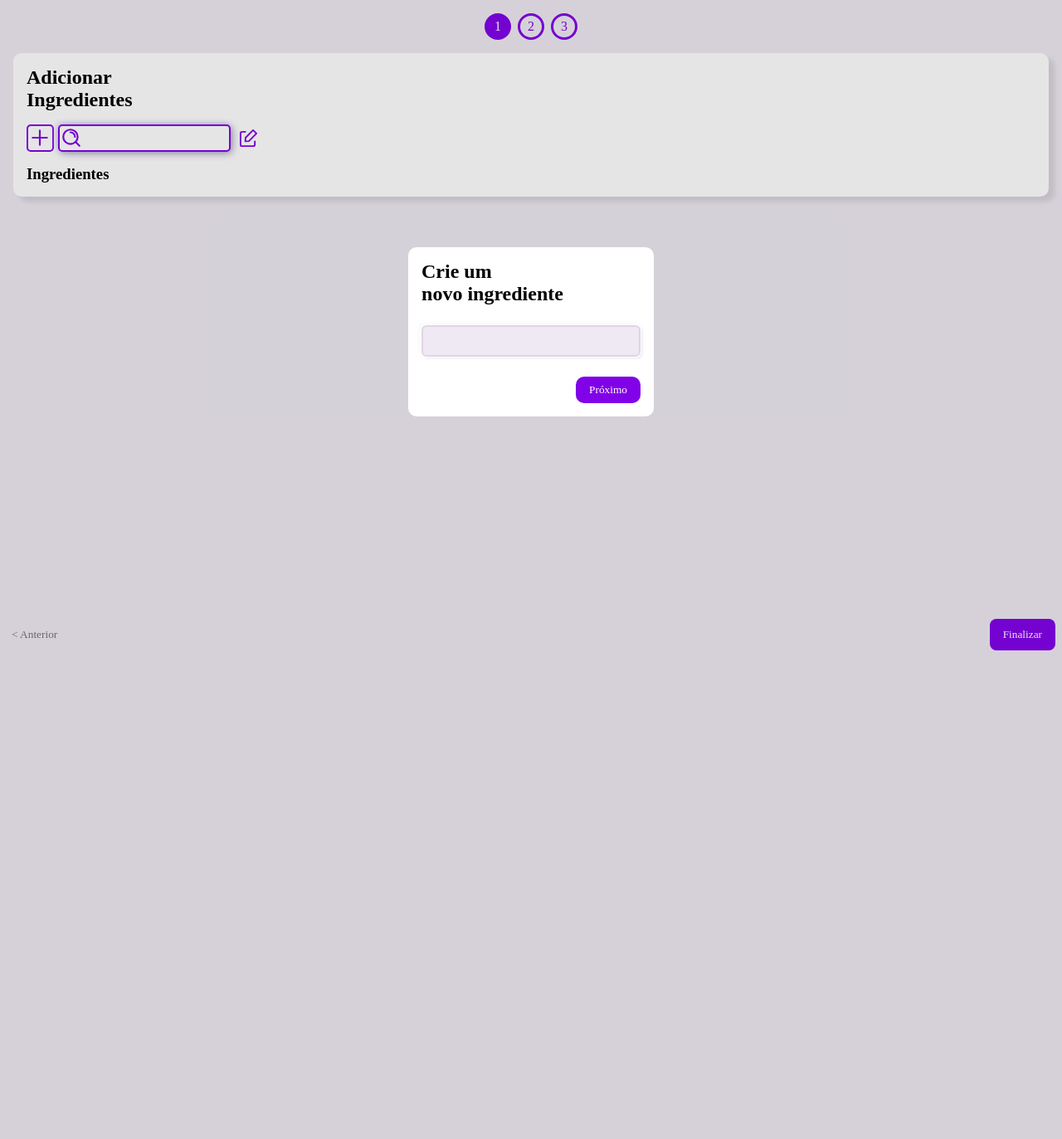
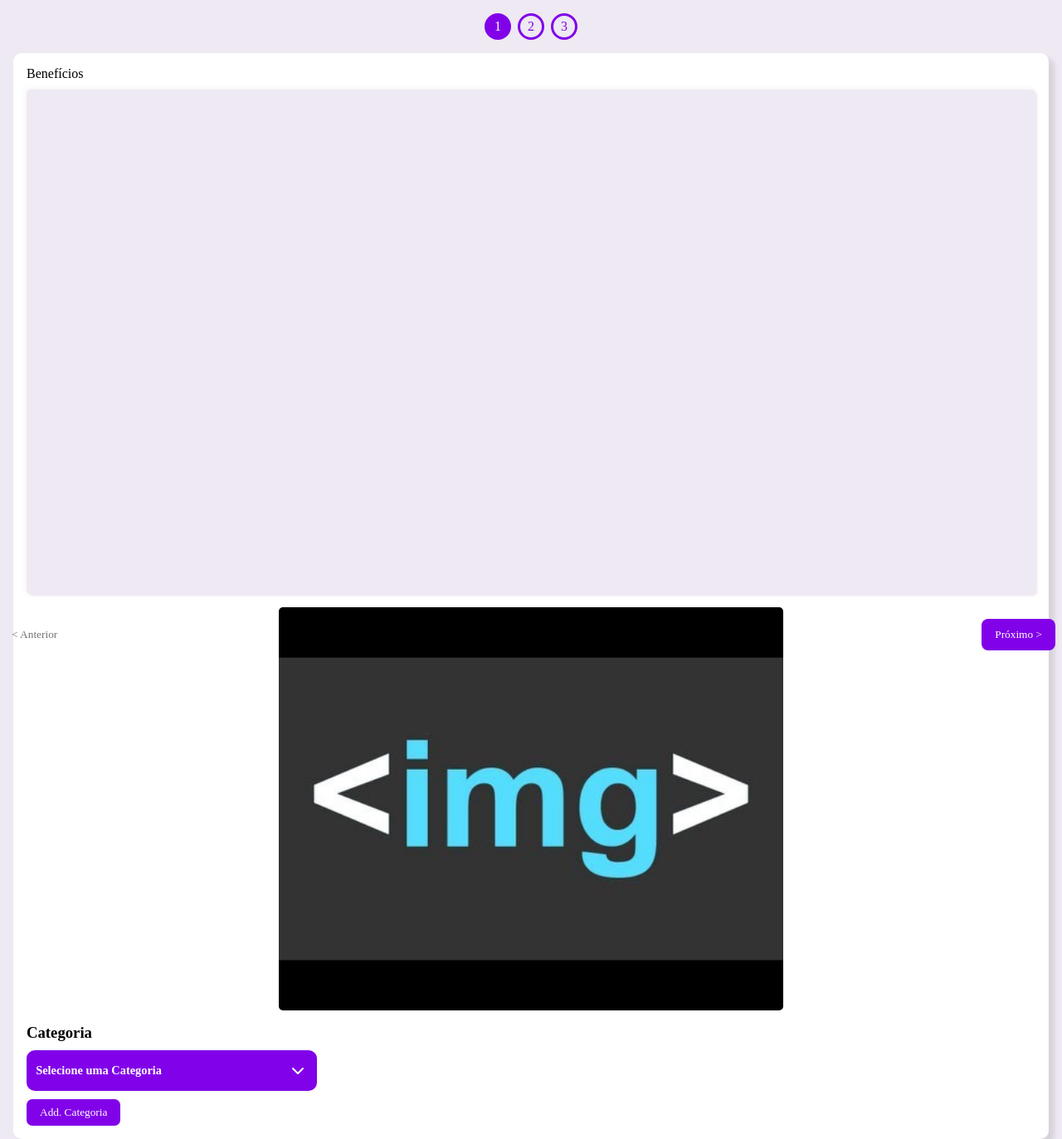
Before and after one commit to Diegobrix/Tg, a PHP site: page /app/pages/admin/misc/addRecipe.php in a window 1280 px wide. Shown: the whole page at 83% size. Before the commit the page ends 784 px from the top, so only its background shows below. Run offline with PHP 8.4, Linux system fonts and the light colour scheme; data that the repository does not hold is empty.

Commit message:
other: alterando os selects do form por uma solução personalizada

```diff
--- a/app/bd-conn-controller/pages/misc/getContent/getIngredients.php
+++ b/app/bd-conn-controller/pages/misc/getContent/getIngredients.php
@@ -11,9 +11,10 @@
    {
       $result = $stmt -> fetchAll(PDO::FETCH_ASSOC);
 
+      $response['ingredient'] = array();
       foreach($result as $res)
       {
-         $response['ingredient'] = $res;
+         $response['ingredient'][] = $res;
       }
    }
 
--- a/app/pages/admin/misc/addRecipe.php
+++ b/app/pages/admin/misc/addRecipe.php
@@ -13,7 +13,8 @@
       <!-- JS -->
       <script defer type="module" src="../../../../src/js/pages/misc/addRecipes/step-controller.js"></script>
       <script defer src="../../../../src/js/pages/misc/addRecipes/thumb_handler.js"></script>
-      <script defer src="../../../../src/js/pages/misc/addRecipes/dialog_controller.js"></script>
+      <script defer src="../../../../src/js/pages/misc/addRecipes/addIngredientDialog_controller.js"></script>
+      <script defer src="../../../../src/js/pages/misc/addRecipes/categories_controller.js"></script>
       <script defer type="module" src="../../../../src/js/pages/misc/addRecipes/search_ingredients.js"></script>
    </head>
    <body>
@@ -62,7 +63,7 @@
                   <textarea required name="recipe_description" id="txtDescription"></textarea>
                </div>
             </section>
-            <section class="form_step" data-step="1" data-current="false">
+            <section class="form_step" data-step="1" data-current="true">
                <div class="input-group">
                   <label for="txtBenefits">Benefícios</label>
                   <textarea required name="recipe_benefits" id="txtBenefits"></textarea>
@@ -76,22 +77,31 @@
                   </div>
                   <div class="input-group">
                      <h3>Categoria</h3>
-                     <select required name="recipe_category" id="slcCategory">
-                        <option disabled selected value="#">Selecionar categoria</option>
+                     <div class="cutom_select" id="category_custom_select">
+                        <label class="select_face" for="categorySelectHandler">
+                           <input type="checkbox" id="categorySelectHandler">
+                           <h4>Selecione uma Categoria </h4>
+                           <div class="chevrons">
+                              <i class="chevron chevron_down"></i>
+                              <i class="chevron chevron_up"></i>
+                           </div>
+                        </label>
+                        <div class="options" aria-hidden="false">
                            <?php
                               foreach($categories as $category)
                               {
                            ?>
-                           <option value="<?=$category['id']?>"><?=$category['category']?></option>
+
                            <?php
                               }
                            ?>
-                     </select>
+                        </div>
+                     </div>
                      <button class="btn_add_category" type="button">Add. Categoria</button>
                   </div>
                </div>
             </section>
-            <section class="form_step" data-step="2" data-current="true">
+            <section class="form_step" data-step="2" data-current="false">
                <h2>Adicionar<br>Ingredientes</h2>
                <nav class="ingredients-controller">
                   <button type="button" class="add_ingredient"></button>
@@ -110,7 +120,16 @@
                </nav>
                <h3>Ingredientes</h3>
                <div class="ingredients">
-
+                  <template id="ingredient_template">
+                     <div class="ingredient">
+                        <input class="ingredient_input" type="hidden">
+                        <p class="ingredient_name"></p>
+                        <button class="btn_edit_ingredient"></button>
+                        <div class="ingredient_details" aria-expanded="false">
+                           <input type="text" name="" id="" class="ingredient_amount" disabled>
+                        </div>
+                     </div>
+                  </template>
                </div>
                <dialog id="add_ingredient-modal">
                   <h2>Crie um<br> novo ingrediente</h2>
--- a/src/css/pages/addRecipe/addRecipe-styles.css
+++ b/src/css/pages/addRecipe/addRecipe-styles.css
@@ -1,6 +1,7 @@
 @import url("../../partials/misc/step-styles.css");
 @import url("../../partials/misc/dialog-styles.css");
 @import url("../../partials/misc/addRecipes/suggestions_list-styles.css");
+@import url("../../partials/misc/addRecipes/custom_select-styles.css");
 @import url("../../animations/misc/addRecipe_anim-styles.css");
 
 body {
@@ -132,6 +133,7 @@
 
 select {
    max-width: 70%;
+   size: 10px;
    padding: .5rem;
 
    background: var(--primary-700);
--- /dev/null
+++ b/src/css/partials/misc/addRecipes/custom_select-styles.css
@@ -0,0 +1,59 @@
+.select_face {
+   --padding: .7rem;
+
+   position: relative;
+   display: flex;
+
+   text-align: start;
+   width: clamp(200px, 85%, 350px);
+   padding: 1rem var(--padding);
+   border-radius: 10px;
+   background: var(--primary-700);
+   color: var(--neutral-100);
+}
+
+.select_face h4 {
+   font-size: .9rem;
+}
+
+input[type="checkbox"] {
+   display: none;
+}
+
+.chevrons {
+   position: absolute;
+   top: 50%;
+   right: var(--padding);
+
+   display: flex;
+   align-items: center;
+   transform: translate(0, -50%);
+}
+
+.chevron {
+   width: 1.5rem;
+   aspect-ratio: 1;
+
+   background: var(--icon) no-repeat center center;
+   background-size: cover;
+
+   &.chevron_up {
+      --icon: url("../../../../../assets/icons/chevron_up_icon_light.svg");
+   }
+
+   &.chevron_down {
+      --icon: url("../../../../../assets/icons/chevron_down_icon_light.svg");
+   }
+}
+
+.chevron_up {
+   display: none;
+}
+
+.select_face:has( input[type="checkbox"]:checked) .chevron_down {
+   display: none;
+}
+
+.select_face:has( input[type="checkbox"]:checked) .chevron_up {
+   display: block;
+}
--- a/src/js/pages/misc/addRecipes/dialog_controller.js
+++ b/src/js/pages/misc/addRecipes/addIngredientDialog_controller.js
@@ -8,10 +8,10 @@
 
 MODAL_HANDLER.addEventListener("click", () => {
    setTimeout(() => {
+      MODAL.showModal();
    }, 10);
 });
 
-MODAL.showModal();
 
 window.addEventListener("click", (event) => {
    let modalState = MODAL.getAttribute("open");
@@ -79,18 +79,20 @@
       "amount_unit": UNIT_SELECTOR.value
    };
 
+   const INGREDIENT_TEMPLATE = document.getElementById("ingredient_template");
+   const INGREDIENTS_CONTAINER = document.querySelector(".ingredients");
    let response = sendData(ingredientRequestBody)
    .then(r => {
       console.log(r);
-      /*
-      if(r.status == "failed")
+      if(r.status == "success")
       {
-         window.alert("Erro");
+         let ingredientWrapper = INGREDIENT_TEMPLATE.content.cloneNode(true).children[0];
+         const ingredientInput = ingredientWrapper.querySelector("input[type='hidden']");
+
+         /* Trazer os dados */
+
+         INGREDIENTS_CONTAINER.append(ingredientWrapper);
       }
-      else
-      {
-         window.alert("Deu bom meu nobre");
-      }*/
    });
 }
 
```
Also changed, not shown: assets/icons/custom_select-styles.css (added, +26 -0 lines), assets/icons/chevron_down_icon.svg (added), assets/icons/chevron_down_icon_light.svg (added), assets/icons/chevron_up_icon.svg (added), assets/icons/chevron_up_icon_light.svg (added), src/js/pages/misc/addRecipes/categories_controller.js (added). Lines whose indentation alone changed are shown as unchanged.
